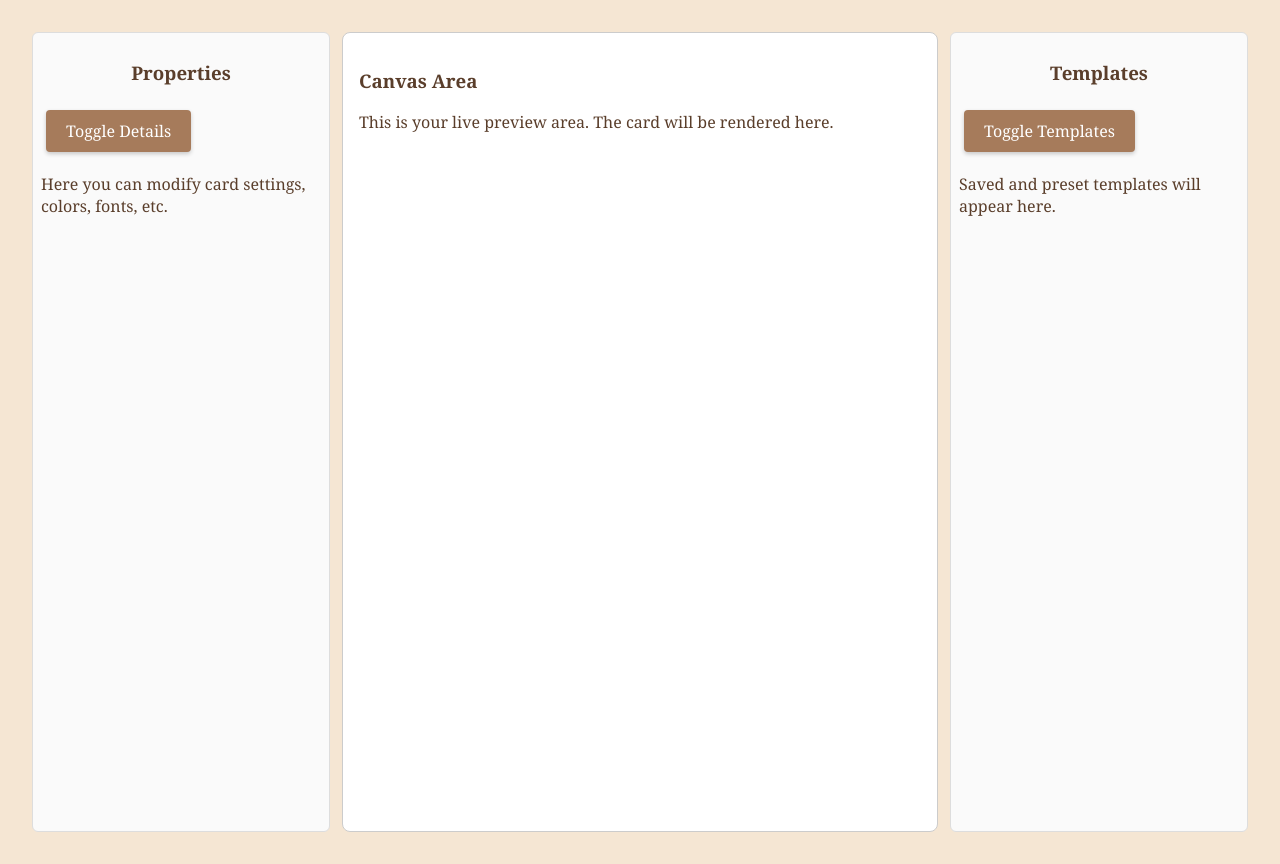
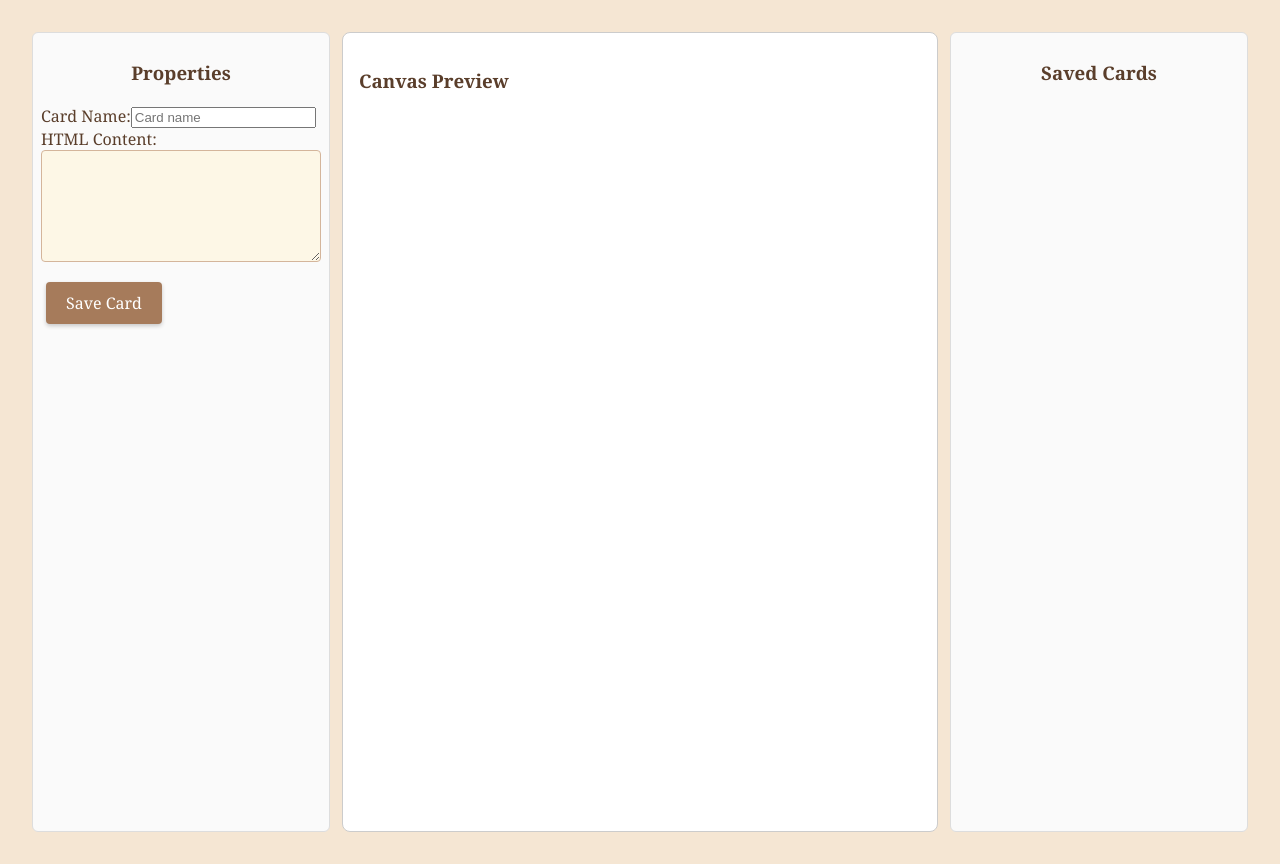
Before and after one commit to zubarevam96/card-generator-frontend, an Angular app: page /generate in a window 1280 px wide. Built offline with nearby package versions, Linux system fonts and the light colour scheme.

Commit message:
Added basic ability to work with cards - save-load and show

```diff
--- a/src/app/generate/components/canvas-block/canvas-block.component.css
+++ b/src/app/generate/components/canvas-block/canvas-block.component.css
@@ -0,0 +1,3 @@
+:host {
+    all: initial;
+}
--- a/src/app/generate/components/canvas-block/canvas-block.component.html
+++ b/src/app/generate/components/canvas-block/canvas-block.component.html
@@ -1,4 +1,4 @@
-<div class="block">
-    <h3>Canvas Area</h3>
-    <p>This is your live preview area. The card will be rendered here.</p>
+<div class="canvas-block">
+    <h3>Canvas Preview</h3>
+    <div [innerHTML]="safeHtml"></div>
 </div>
--- a/src/app/generate/components/canvas-block/canvas-block.component.ts
+++ b/src/app/generate/components/canvas-block/canvas-block.component.ts
@@ -1,10 +1,21 @@
 import { Component, ViewEncapsulation } from '@angular/core';
+import { CommonModule } from '@angular/common';
+import { DomSanitizer, SafeHtml } from '@angular/platform-browser';
+import { CardService } from '../../../services/card.service';
 
 @Component({
   selector: 'app-canvas-block',
   standalone: true,
+  imports: [CommonModule],
   templateUrl: './canvas-block.component.html',
-  styleUrls: ['./canvas-block.component.css'],
   encapsulation: ViewEncapsulation.ShadowDom
 })
-export class CanvasBlockComponent {}
+export class CanvasBlockComponent {
+    safeHtml: SafeHtml = '';
+
+    constructor(private cardService: CardService, private sanitizer: DomSanitizer) {
+    this.cardService.currentCard$.subscribe(card => {
+        this.safeHtml = this.sanitizer.bypassSecurityTrustHtml(card?.html ?? '');
+    });
+    }
+}
--- a/src/app/generate/components/properties-block/properties-block.component.html
+++ b/src/app/generate/components/properties-block/properties-block.component.html
@@ -1,8 +1,11 @@
-<div class="block">
+<div class="properties-block">
     <h3>Properties</h3>
-    <button (click)="toggle()">Toggle Details</button>
 
-    <div *ngIf="showDetails">
-        <p>Here you can modify card settings, colors, fonts, etc.</p>
-    </div>
+    <label>Card Name:</label>
+    <input [(ngModel)]="cardName" placeholder="Card name" />
+
+    <label>HTML Content:</label>
+    <textarea [(ngModel)]="htmlText" (input)="onHtmlChange()" rows="6"></textarea>
+
+    <button (click)="saveCard()">Save Card</button>
 </div>
--- a/src/app/generate/components/properties-block/properties-block.component.ts
+++ b/src/app/generate/components/properties-block/properties-block.component.ts
@@ -1,17 +1,35 @@
 import { Component } from '@angular/core';
 import { CommonModule } from '@angular/common';
+import { FormsModule } from '@angular/forms';
+import { CardService } from '../../../services/card.service';
+import { Card } from '../../../models/card.model';
 
 @Component({
   selector: 'app-properties-block',
   standalone: true,
-  imports: [CommonModule],
+  imports: [CommonModule, FormsModule],
   templateUrl: './properties-block.component.html',
-  styleUrls: ['./properties-block.component.css']
 })
 export class PropertiesBlockComponent {
-  showDetails = true;
+    htmlText = '';
+    cardName = '';
 
-  toggle() {
-    this.showDetails = !this.showDetails;
-  }
+    constructor(private cardService: CardService) {
+        this.cardService.currentCard$.subscribe(card => {
+            this.htmlText = card?.html ?? '';
+            this.cardName = card?.name ?? '';
+        });
+    }
+
+    onHtmlChange() {
+        this.cardService.updateCurrentHtml(this.htmlText);
+    }
+
+    saveCard() {
+        if (this.cardName.trim()) {
+            this.cardService.addCard(this.cardName, this.htmlText);
+            this.cardName = '';
+            this.htmlText = '';
+        }
+    }
 }
--- a/src/app/generate/components/templates-block/templates-block.component.html
+++ b/src/app/generate/components/templates-block/templates-block.component.html
@@ -1,8 +1,8 @@
-<div class="block">
-    <h3>Templates</h3>
-    <button (click)="toggle()">Toggle Templates</button>
-
-    <div *ngIf="showTemplates">
-        <p>Saved and preset templates will appear here.</p>
+<div class="templates-block">
+    <h3>Saved Cards</h3>
+    <div *ngFor="let card of cards">
+        <strong>{{ card.name }}</strong>
+        <button (click)="load(card)">Load</button>
+        <button (click)="delete(card)">Delete</button>
     </div>
 </div>
--- a/src/app/generate/components/templates-block/templates-block.component.ts
+++ b/src/app/generate/components/templates-block/templates-block.component.ts
@@ -1,17 +1,26 @@
 import { Component } from '@angular/core';
 import { CommonModule } from '@angular/common';
+import { CardService } from '../../../services/card.service';
+import { Card } from '../../../models/card.model';
 
 @Component({
   selector: 'app-templates-block',
   standalone: true,
   imports: [CommonModule],
   templateUrl: './templates-block.component.html',
-  styleUrls: ['./templates-block.component.css']
 })
 export class TemplatesBlockComponent {
-  showTemplates = true;
+    cards: Card[] = [];
 
-  toggle() {
-    this.showTemplates = !this.showTemplates;
-  }
+    constructor(private cardService: CardService) {
+        this.cardService.cards$.subscribe((cards: Card[]) => (this.cards = cards));
+    }
+
+    load(card: Card) {
+        this.cardService.loadCard(card);
+    }
+
+    delete(card: Card) {
+        this.cardService.deleteCard(card.id);
+    }
 }
--- /dev/null
+++ b/src/app/models/card.model.ts
@@ -0,0 +1,18 @@
+let nextCardId = 1;
+
+export class Card {
+  id: number;
+  name: string;
+  html: string;
+
+  constructor(name: string, html: string, id?: number) {
+    if (id) {
+      this.id = id;
+      if (id >= nextCardId) nextCardId = id + 1; // keep counter in sync
+    } else {
+      this.id = nextCardId++;
+    }
+    this.name = name;
+    this.html = html;
+  }
+}
--- /dev/null
+++ b/src/app/services/card-storage.service.ts
@@ -0,0 +1,30 @@
+import { Injectable } from '@angular/core';
+import { Card } from '../models/card.model';
+
+const STORAGE_KEY = 'saved_cards';
+
+@Injectable({ providedIn: 'root' })
+export class CardStorageService {
+  /** Load all cards from localStorage */
+  loadCards(): Card[] {
+    const data = localStorage.getItem(STORAGE_KEY);
+    if (!data) return [];
+    try {
+      const parsed = JSON.parse(data) as Card[];
+      // restore class instances if needed
+      return parsed.map(c => new Card(c.name, c.html, c.id));
+    } catch {
+      return [];
+    }
+  }
+
+  /** Save all cards to localStorage */
+  saveCards(cards: Card[]): void {
+    localStorage.setItem(STORAGE_KEY, JSON.stringify(cards));
+  }
+
+  /** Clear storage completely */
+  clearStorage(): void {
+    localStorage.removeItem(STORAGE_KEY);
+  }
+}
--- /dev/null
+++ b/src/app/services/card.service.ts
@@ -0,0 +1,52 @@
+import { Injectable } from '@angular/core';
+import { BehaviorSubject } from 'rxjs';
+import { Card } from '../models/card.model';
+import { CardStorageService } from './card-storage.service';
+
+@Injectable({ providedIn: 'root' })
+export class CardService {
+  private cardsSubject = new BehaviorSubject<Card[]>([]);
+  cards$ = this.cardsSubject.asObservable();
+
+  private currentCardSubject = new BehaviorSubject<Card | null>(null);
+  currentCard$ = this.currentCardSubject.asObservable();
+
+  constructor(private storage: CardStorageService) {
+    // ✅ Load cards from localStorage on startup
+    const savedCards = this.storage.loadCards();
+    this.cardsSubject.next(savedCards);
+  }
+
+  addCard(name: string, html: string) {
+    const newCard = new Card(name, html);
+    const cards = [...this.cardsSubject.value, newCard];
+    this.cardsSubject.next(cards);
+    this.storage.saveCards(cards); // ✅ persist
+  }
+
+  deleteCard(id: number) {
+    const cards = this.cardsSubject.value.filter(c => c.id !== id);
+    this.cardsSubject.next(cards);
+    this.storage.saveCards(cards); // ✅ persist
+    if (this.currentCardSubject.value?.id === id) {
+      this.currentCardSubject.next(null);
+    }
+  }
+
+  loadCard(card: Card) {
+    this.currentCardSubject.next(card);
+  }
+
+  updateCurrentHtml(html: string) {
+    const current = this.currentCardSubject.value;
+    if (current) {
+      const updated = { ...current, html };
+      this.currentCardSubject.next(updated);
+      const cards = this.cardsSubject.value.map(c =>
+        c.id === updated.id ? updated : c
+      );
+      this.cardsSubject.next(cards);
+      this.storage.saveCards(cards); // ✅ persist on edit
+    }
+  }
+}
```
